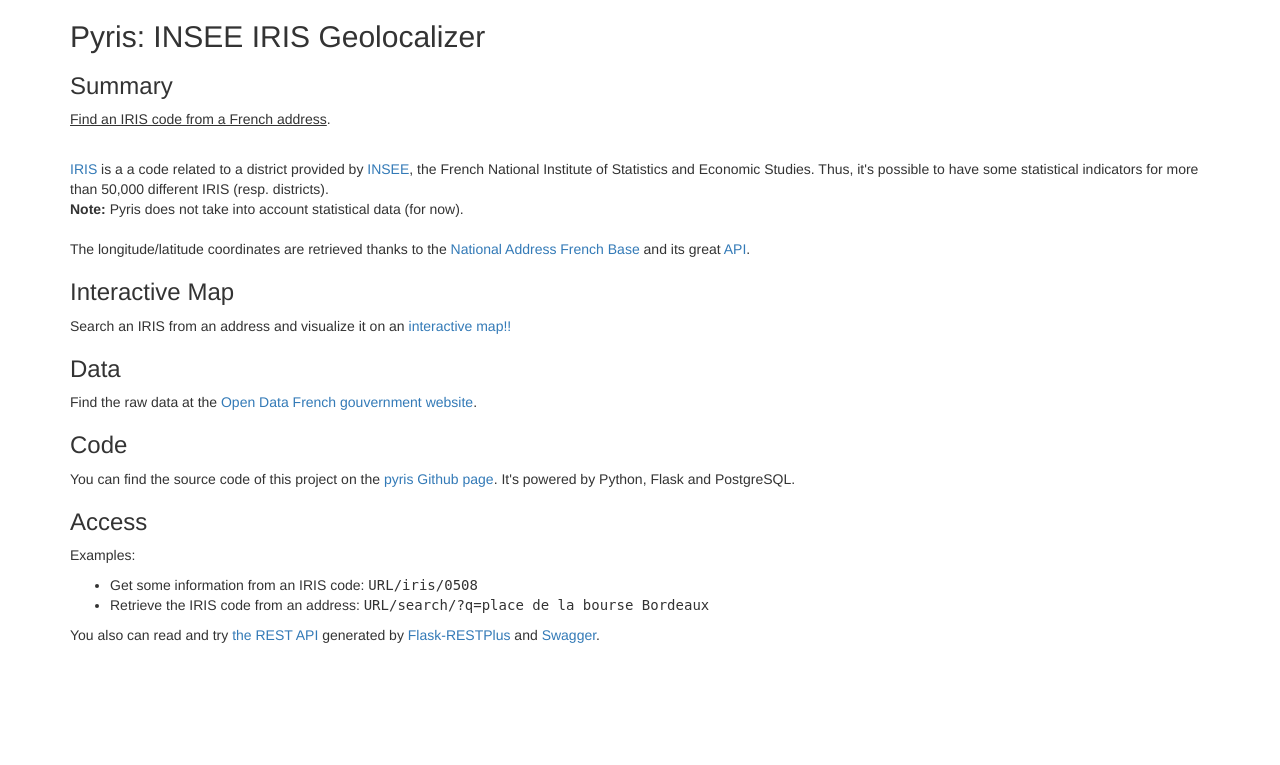
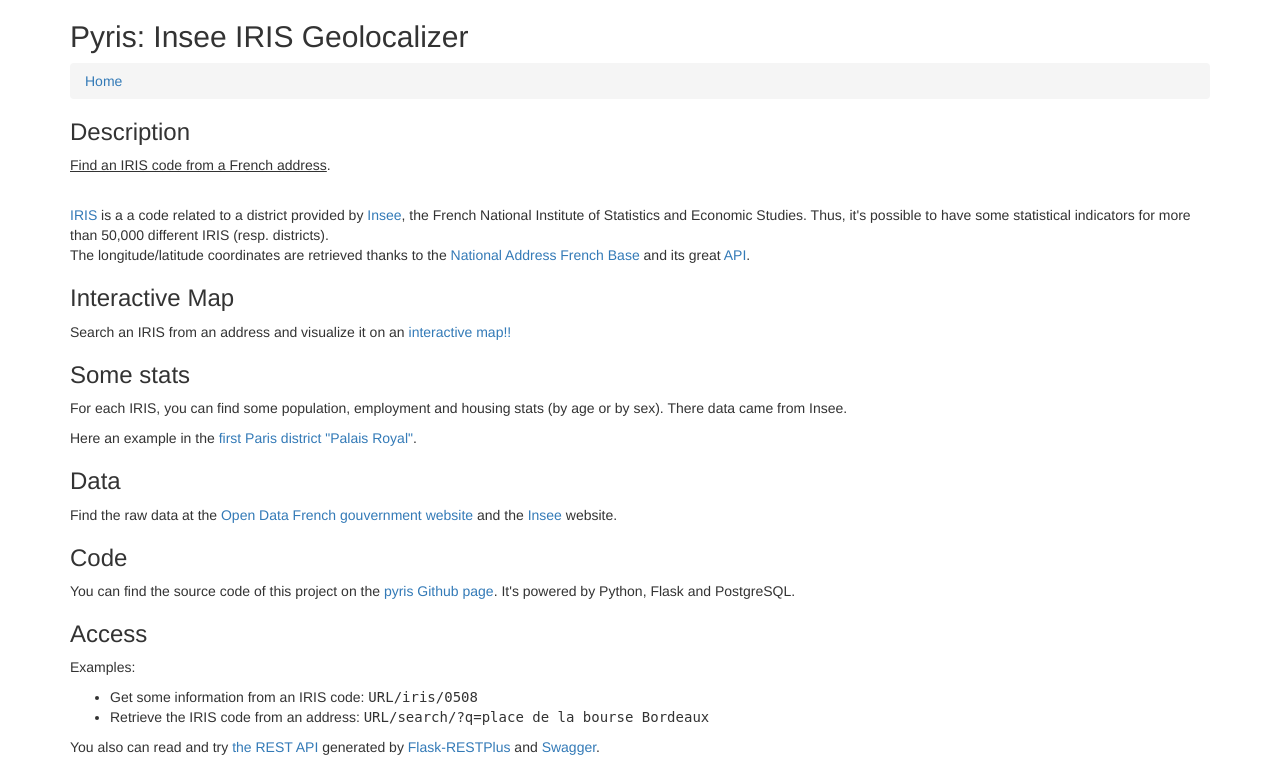
Before and after one commit to Oslandia/pyris, a Flask app: page / in a window 1280 px wide. Shown: the top 765 px of the page. Run offline with Flask 2, Linux system fonts and the light colour scheme; parts of the project's set-up code (start-up, migrations or seed data) failed here and were passed over; some libraries are stand-ins or nearby versions.

Commit message:
app: update several stuff in HTML
* update the content of the home page
* add a breadcrumbs
* larger map
* add a tiny table of contents to the Iris page: population, housing and employment

```diff
--- a/pyris/api/templates/index.html
+++ b/pyris/api/templates/index.html
@@ -2,9 +2,14 @@
 
 {% block content %}
 
- <h2>Pyris: INSEE IRIS Geolocalizer</h2>
+<h2>Pyris: Insee IRIS Geolocalizer</h2>
 
-<h3>Summary</h3>
+<ol class="breadcrumb">
+  <li><a href="/">Home</a></li>
+</ol>
+
+
+<h3>Description</h3>
 
 <p>
   <u>Find an IRIS code from a French address</u>.</br></br>
@@ -13,13 +18,10 @@
 <p>
   <a href="http://www.insee.fr/fr/methodes/default.asp?page=definitions/iris.htm">IRIS</a>
   is a a code related to a district provided
-  by <a href="https://fr.wikipedia.org/wiki/Institut_national_de_la_statistique_et_des_%C3%A9tudes_%C3%A9conomiques">INSEE</a>,
+  by <a href="https://fr.wikipedia.org/wiki/Institut_national_de_la_statistique_et_des_%C3%A9tudes_%C3%A9conomiques">Insee</a>,
   the French National Institute of Statistics and Economic Studies. Thus, it's
   possible to have some statistical indicators for more than 50,000 different
   IRIS (resp. districts).</br>
-
-  <strong>Note:</strong> Pyris does not take into account statistical data (for
-  now). </br></br>
 
   The longitude/latitude coordinates are retrieved thanks to
   the <a href="https://adresse.data.gouv.fr/about/">National Address French
@@ -32,11 +34,24 @@
   Search an IRIS from an address and visualize it on an <a href="/map">interactive map!!</a>
 </p>
 
+<h3>Some stats</h3>
+
+<p>
+  For each IRIS, you can find some population, employment and housing stats (by age
+  or by sex). There data came from Insee.</p>
+
+<p>Here an example in
+  the <a href="/iris/751010301">first Paris district "Palais Royal"</a>.
+</p>
+
 
 <h3>Data</h3>
 
 <p>
-Find the raw data at the <a href="https://www.data.gouv.fr/fr/datasets/contour-des-iris-insee-tout-en-un/">Open Data French gouvernment website</a>.
+Find the raw data at
+the <a href="https://www.data.gouv.fr/fr/datasets/contour-des-iris-insee-tout-en-un/">Open
+Data French gouvernment website</a> and
+the <a href="https://www.insee.fr/fr/statistiques">Insee</a> website.
 </p>
 
 
--- a/pyris/api/templates/layout.html
+++ b/pyris/api/templates/layout.html
@@ -2,8 +2,8 @@
 
   <head>
     <meta charset="UTF-8">
-    <meta name="description" content="INSEE IRIS Geolocalization">
-    <meta name="keywords" content="INSEE,IRIS,geolocalization,python,postgresql,GIS">
+    <meta name="description" content="Insee IRIS Geolocalization">
+    <meta name="keywords" content="Insee,IRIS,geolocalization,data,datavisualization,statistics,python,postgresql,GIS,census">
     <meta name="author" content="damien garaud">
     {% include 'pyris-css.html' %}
 
```
Also changed, not shown: pyris/api/templates/iris.html (+21 -6 lines), pyris/api/templates/map.html (+8 -2 lines).
